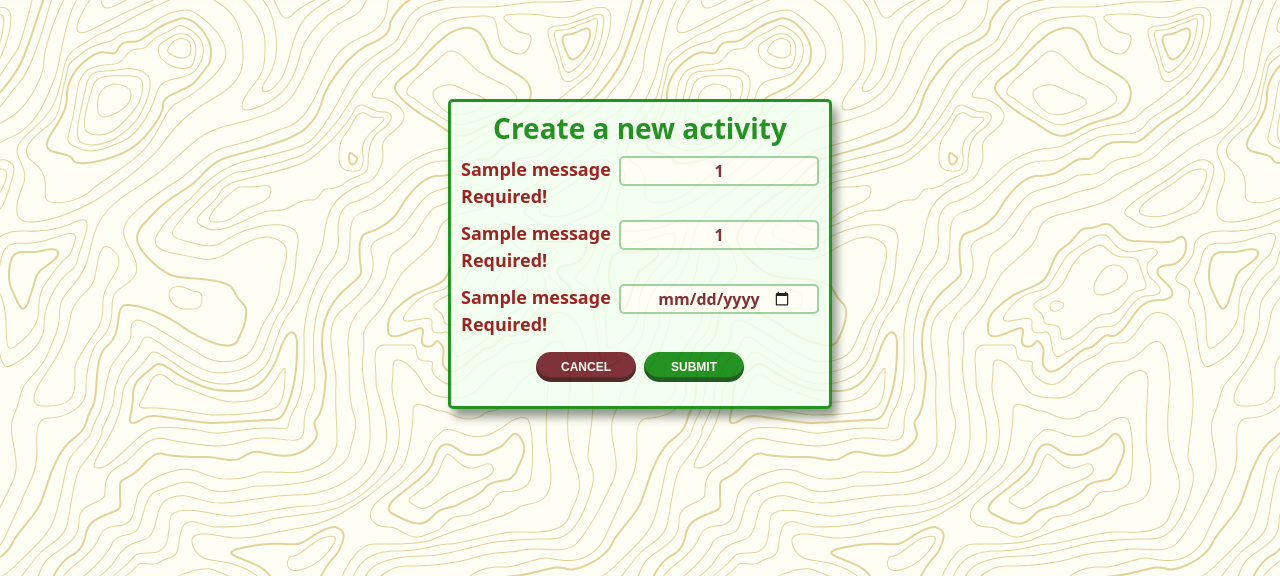
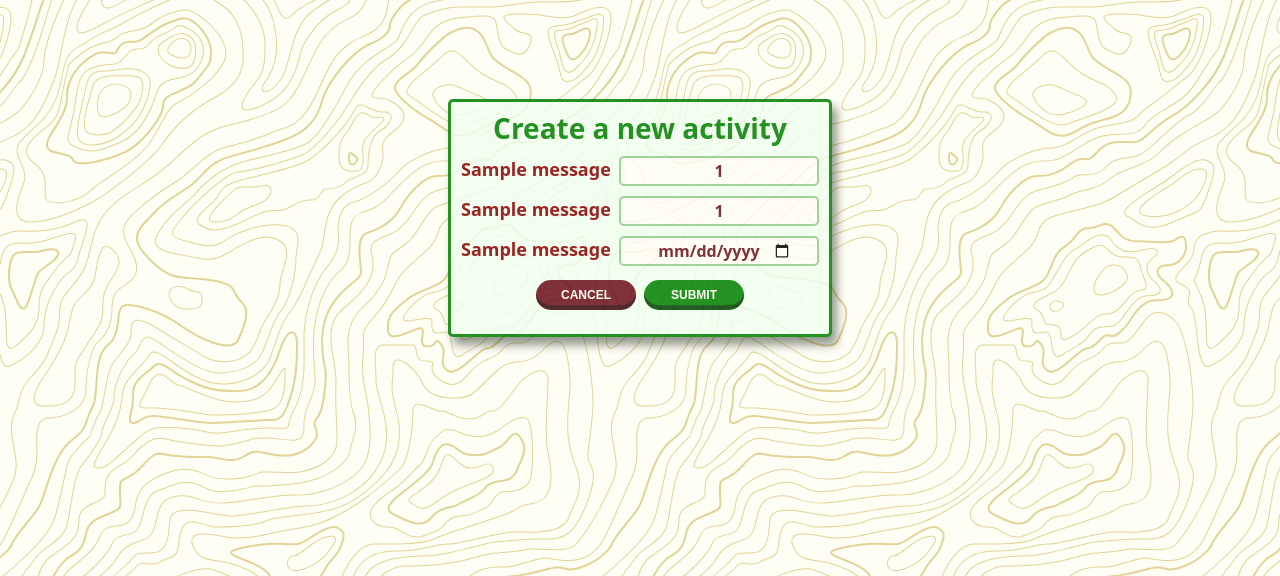
Before and after one commit to cgbridgewater/p_n_a_solo, a Flask app: page /getoutside/activities/new in a window 1280 px wide. Shown: the part 201-777 px from the top of the page. Run offline with Flask 2, Linux system fonts and the light colour scheme; the visitor is signed in with stand-in values (Sample User, id 1); one stand-in notice (Sample message) is shown; some libraries are stand-ins or nearby versions.

Commit message:
correct errors

```diff
--- a/flask_app/templates/activity_new_form.html
+++ b/flask_app/templates/activity_new_form.html
@@ -56,7 +56,7 @@
                         {% with messages = get_flashed_messages(category_filter=["type"]) %}
                             {% if messages %}
                                 {% for message in messages %}
-                                    <label class="form_text" htmlfor="activity"><span class="error">{{message}} <br> Required!</span></label>
+                                    <label class="form_text" htmlfor="activity"><span class="error">{{message}}</span></label>
                                 {% endfor %}
                             {% else %}
                                 <label class="form_text" htmlfor="activity">Activity Type:</label>
@@ -92,7 +92,7 @@
                         {% with messages = get_flashed_messages(category_filter=["location"]) %}
                             {% if messages %}
                                 {% for message in messages %}
-                                    <label class="form_text" htmlfor="location"><span class="error">{{message}} <br> Required!</span></label>
+                                    <label class="form_text" htmlfor="location"><span class="error">{{message}}</span></label>
                                 {% endfor %}
                             {% else %}
                                 <label class="form_text" htmlfor="location">Location:</label>
@@ -107,7 +107,7 @@
                         {% with messages = get_flashed_messages(category_filter=["date"]) %}
                             {% if messages %}
                                 {% for message in messages %}
-                                    <label class="form_text" htmlfor="date"><span class="error">{{message}} <br> Required!</span></label>
+                                    <label class="form_text" htmlfor="date"><span class="error">{{message}}</span></label>
                                 {% endfor %}
                             {% else %}
                                 <label class="form_text" htmlfor="date">Date:</label>
```
Also changed, not shown: flask_app/models/activities.py (+5 -5 lines).
